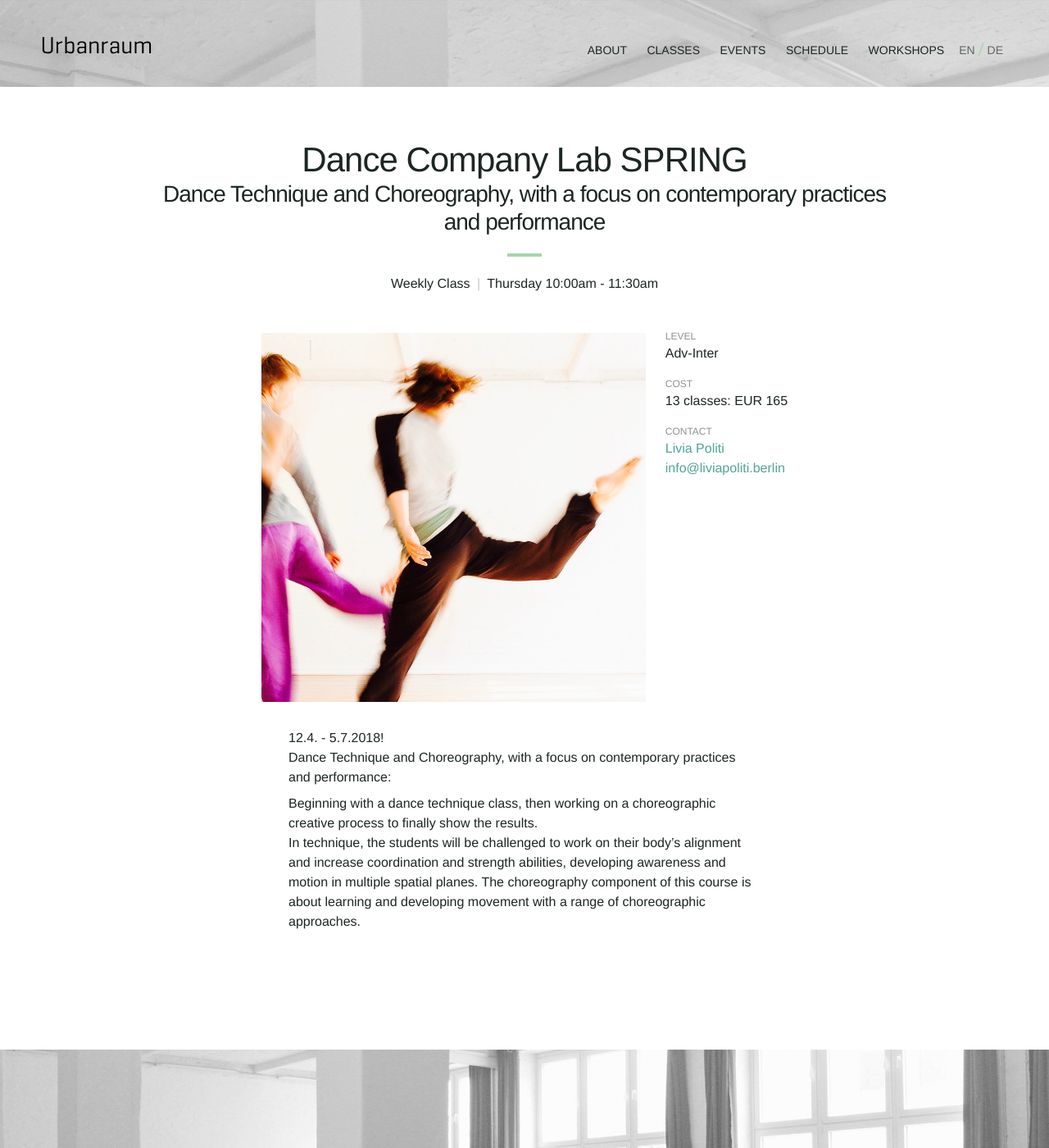
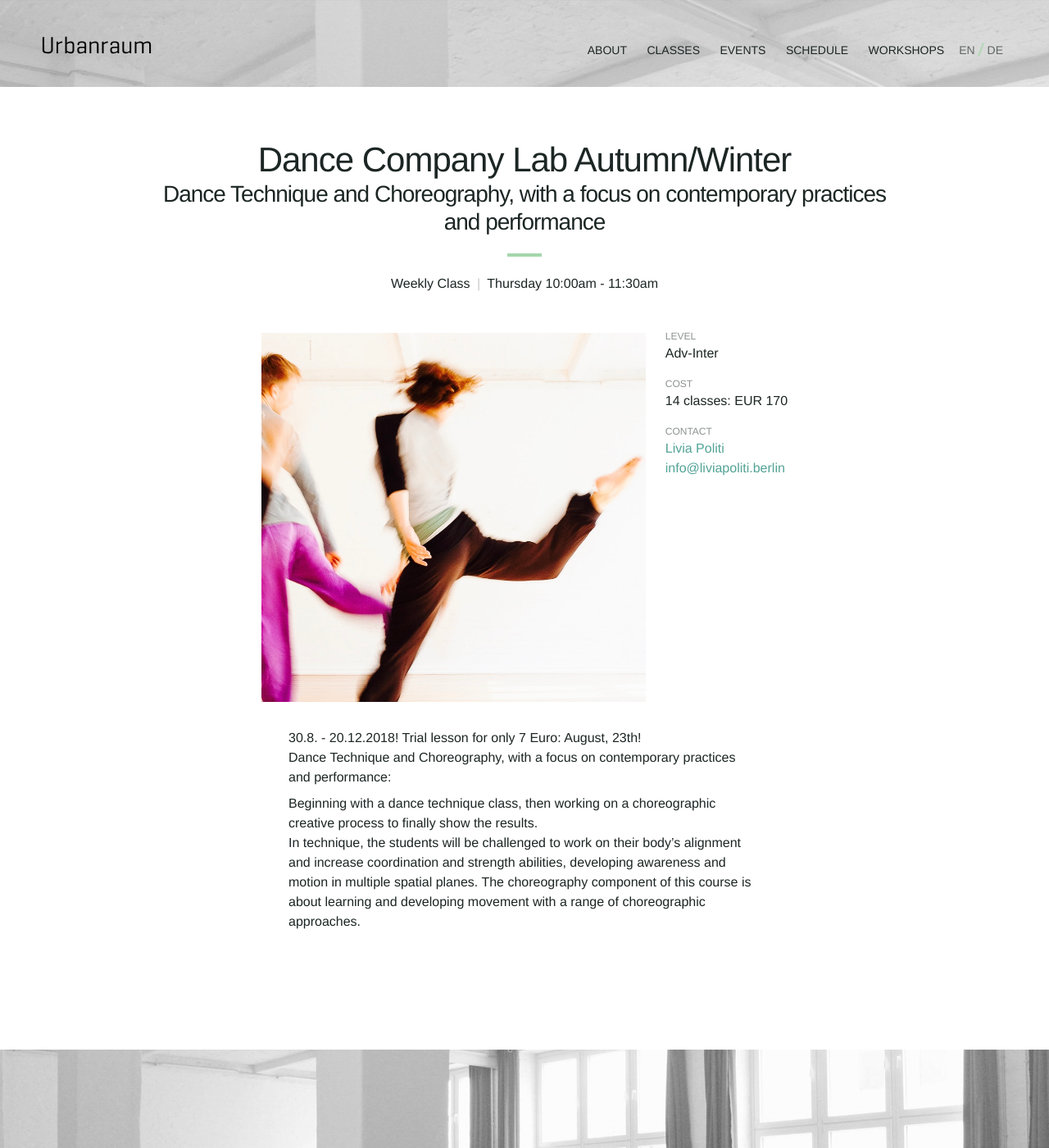
Before and after one commit to Kriesse/urbanraum, a Jekyll site: the page built from _classes/dance-company-lab.md, in a window 1280 px wide. Shown: the whole page at 82% size. Built offline with Jekyll 4.4.1, drawn with Linux system fonts in a browser that asks for light colours; nearby versions of some CDN libraries.

Commit message:
Update dance-company-lab.md

```diff
--- a/_classes/dance-company-lab.md
+++ b/_classes/dance-company-lab.md
@@ -7,8 +7,8 @@ schedule:
     end: "11:30am"
 image: "class-dance-company-lab.jpg"
 
-title_en: "Dance Company Lab SPRING"
-title_de: "Tanzcompany Lab FRÜHLING"
+title_en: "Dance Company Lab Autumn/Winter"
+title_de: "Tanzcompany Lab HERBST/WINTER"
 
 subtitle_en: "Dance Technique and Choreography, with a focus on contemporary practices and performance"
 subtitle_de: "Tanztechnik und Choreografie mit Fokus auf zeitgenössischen Tanztechniken, Komposition und Performance"
@@ -20,14 +20,14 @@ level_en: "Adv-Inter"
 level_de: "Adv-Inter"
 
 price_en: |
-  13 classes: EUR 165
+  14 classes: EUR 170
 
 
 price_de: |
-  13 Termine: 165 Euro
+  14 Termine: 170 Euro
 
 description_en: |
-  12.4. - 5.7.2018!
+  30.8. - 20.12.2018! Trial lesson for only 7 Euro: August, 23th!
   Dance Technique and Choreography, with a focus on contemporary practices and performance:
 
   Beginning with a dance technique class, then working on a choreographic creative process to finally show the results.
@@ -38,7 +38,7 @@ description_en: |
 
 
 description_de: |
-  12.4. - 5.7.2018!
+  30.8. - 20.12.2018! Probestunde zum Spezialpreis von 7 Euro am 23. 08.2018!
   Die Idee von diesem Kurs ist, eine Tanzcompany-ähnliche Dynamik zu erleben, beginnend mit einem Tanztechnik-Unterricht, an den ein choreografisch-kreativer Prozess anschließt.
 
   Im Technikteil werden die Studenten herausgefordert, an der Ausrichtung ihres Körpers zu arbeiten und die Koordination, die Kraft und die Entwicklung von Bewusstsein und Bewegung auf mehreren räumlichen Ebenen zu erhöhen.
```
